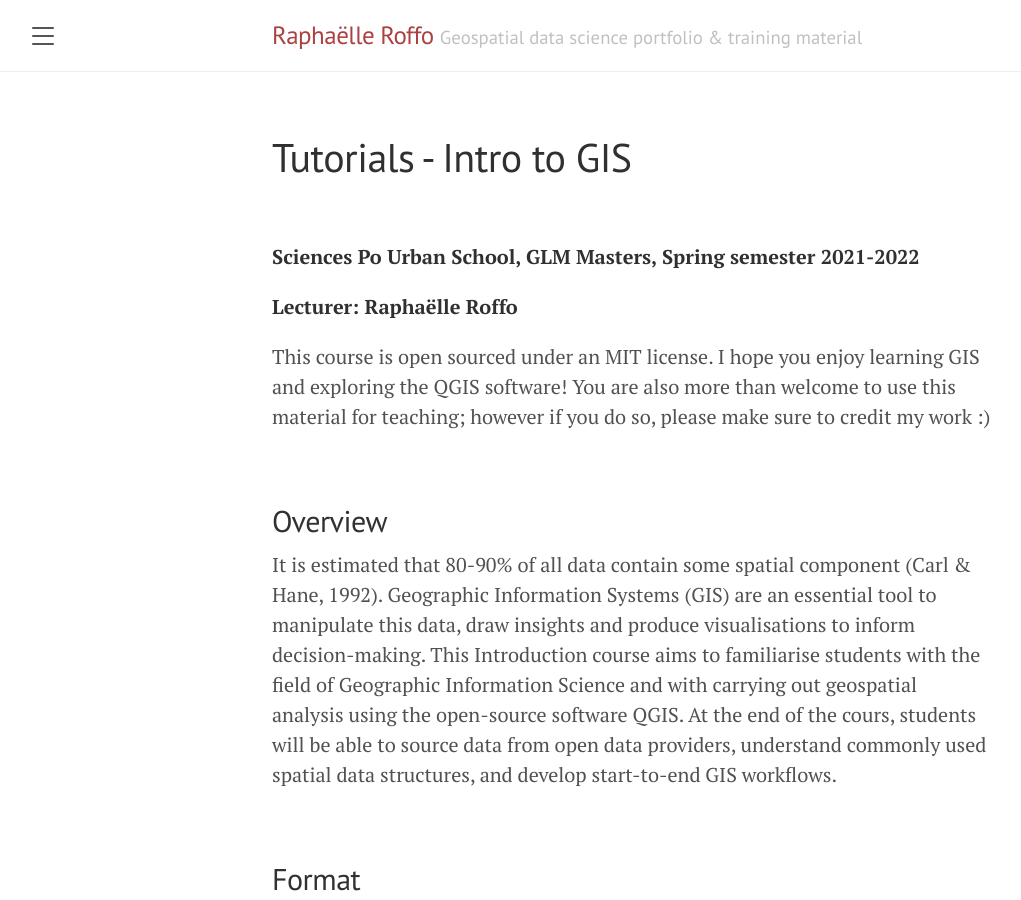
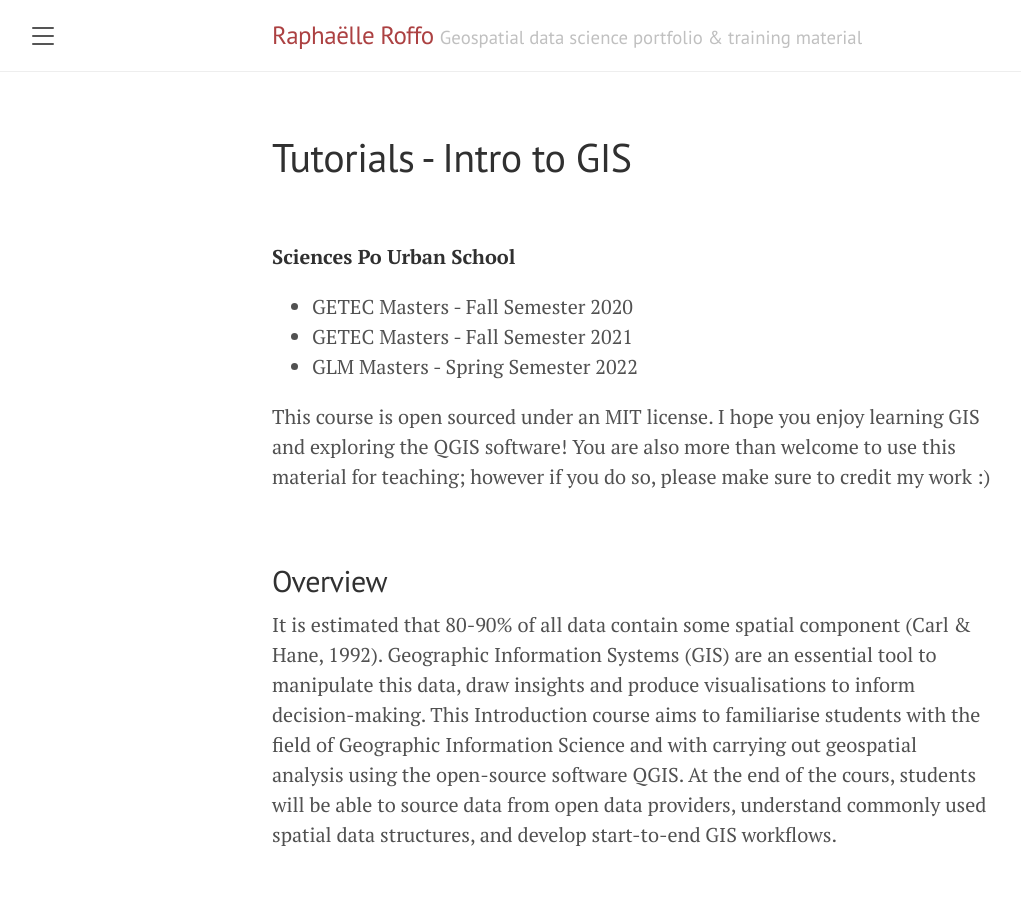
Before and after one commit to raphaelleroffo/raphaelleroffo.github.io, a Jekyll site: the page built from tuto1-intro-to-gis.md, in a window 1280 px wide and 900 px high. Shown: the whole window, without its empty margins (8-1029 px from the left). Built offline with Jekyll 4.4.1, drawn with Linux system fonts in a browser that asks for light colours.

```diff
--- a/tuto1-intro-to-gis.md
+++ b/tuto1-intro-to-gis.md
@@ -5,9 +5,13 @@ title: Tutorials - Intro to GIS
 
 &nbsp;
 
-**Sciences Po Urban School, GLM Masters, Spring semester 2021-2022**
+**Sciences Po Urban School**
 
-**Lecturer: Raphaëlle Roffo**
+* GETEC Masters - Fall Semester 2020
+* GETEC Masters - Fall Semester 2021
+* GLM Masters - Spring Semester 2022
+
+
 
 This course is open sourced under an MIT license. I hope you enjoy learning GIS and exploring the QGIS software! You are also more than welcome to use this material for teaching; however if you do so, please make sure to credit my work :)
 
@@ -32,7 +36,7 @@ Working in groups of 2 or 3, students will be provided a dataset to explore and
 ### [Session 1: What is GIS?](_posts/2021-11-16-intro-tutorial1.md)
 
 
-*[Class Content:](https://github.com/raphaelleroffo/intro-to-gis/raw/main/Session1/Intro%20to%20GIS%20-%20session%201.pdf)*
+*[Class Content:](https://raphaelleroffo.github.io/docs/assets/pdf/intro-session1-glm2022.pdf)*
 
 - *Course overview and objectives*
 - *GIS as a field of research and a tool*
```
Also changed, not shown: _posts/2021-11-16-intro-tutorial1.md (+3 -2 lines), _posts/2021-11-16-intro-tutorial2.md (+6 -6 lines), 1 other file.
